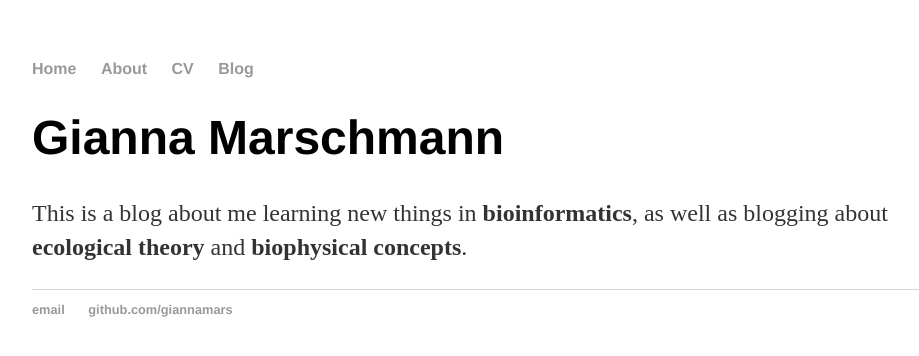
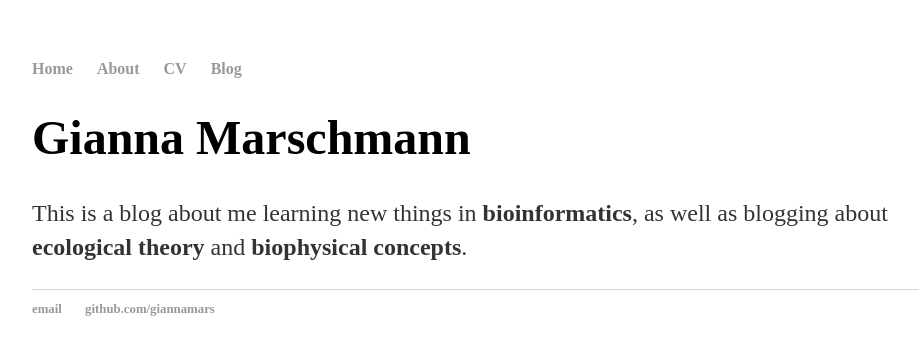
Before and after one commit to giannamars/does_bioinformatics, a Jekyll site: the page built from index.html, in a window 1280 px wide. Shown: the top 356 px of the page, without its empty margins (160-1079 px from the left). Built offline with Jekyll 4.4.1, drawn with Linux system fonts in a browser that asks for light colours.

Commit message:
Update main.css

```diff
--- a/css/main.css
+++ b/css/main.css
@@ -3,7 +3,7 @@ body {
     width: 70%;
 }
 nav ul, footer ul {
-    font-family:'Helvetica', 'Arial', 'Sans-Serif';
+    font-family:'Avenir', 'Avenir', 'Sans-Serif';
     padding: 0px;
     list-style: none;
     font-weight: bold;
@@ -21,7 +21,7 @@ a:hover {
 }
 h1 {
     font-size: 3em;
-    font-family:'Helvetica', 'Arial', 'Sans-Serif';
+    font-family:'Avenir', 'Avenir', 'Sans-Serif';
 }
 p {
     font-size: 1.5em;
```
